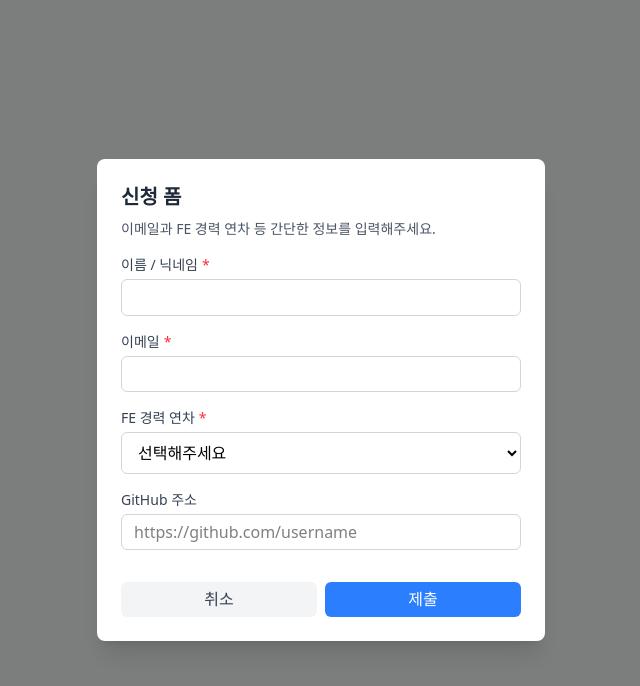
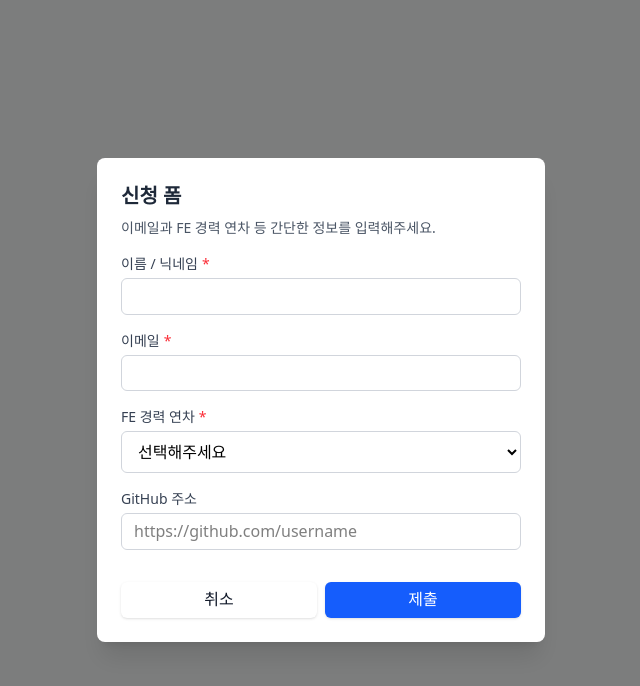
Before and after one commit to seriparkdev/toss-code-challenge, a React (Vite) app: page / in a window 1280 px wide. Both pictures are taken after a click on the button "📝 신청 폼 작성하기". Shown: the top 686 px of the page, without its empty margins (319-959 px from the left). Built offline with nearby package versions, Linux system fonts and the light colour scheme.

Commit message:
refactor: Button 컴포넌트 디자인시스템 개선

```diff
--- a/package.json
+++ b/package.json
@@ -9,6 +9,8 @@
   },
   "dependencies": {
     "@tailwindcss/vite": "^4.1.13",
+    "class-variance-authority": "^0.7.1",
+    "cva": "^0.0.0",
     "modern-normalize": "^3.0.1",
     "react": "^19.1.1",
     "react-dom": "^19.1.1",
--- a/src/components/common/Button.tsx
+++ b/src/components/common/Button.tsx
@@ -1,27 +1,72 @@
 import { type ButtonHTMLAttributes, type ReactNode } from "react";
+import { cva, type VariantProps } from "class-variance-authority";
 
-interface ButtonProps extends ButtonHTMLAttributes<HTMLButtonElement> {
-  variant?: "primary" | "secondary";
+interface ButtonProps
+  extends ButtonHTMLAttributes<HTMLButtonElement>,
+    VariantProps<typeof ButtonVariant> {
   children: ReactNode;
 }
 
+const ButtonVariant = cva(
+  [
+    "inline-flex items-center justify-center",
+    "font-medium text-sm leading-4",
+    "border border-transparent rounded-md",
+    "transition-all duration-200 ease-in-out",
+    "focus:outline-none focus:ring-2 focus:ring-offset-2",
+    "disabled:opacity-50 disabled:cursor-not-allowed disabled:pointer-events-none",
+  ],
+  {
+    variants: {
+      variant: {
+        primary: [
+          "bg-blue-600 text-white shadow-sm",
+          "hover:bg-blue-700 hover:shadow-md",
+          "focus:ring-blue-500",
+          "active:bg-blue-800",
+        ],
+        secondary: [
+          "bg-white text-gray-900 shadow-sm border-gray-300",
+          "hover:bg-gray-50 hover:shadow-md",
+          "focus:ring-blue-500",
+          "active:bg-gray-100",
+        ],
+        outline: [
+          "bg-transparent text-blue-600 border-blue-600",
+          "hover:bg-blue-50 hover:text-blue-700",
+          "focus:ring-blue-500",
+          "active:bg-blue-100",
+        ],
+      },
+      size: {
+        sm: "h-8 px-3 text-sm",
+        md: "h-9 px-4 text-sm",
+        lg: "h-10 px-6 text-base",
+      },
+      fullWidth: {
+        true: "w-full",
+        false: "w-auto",
+      },
+    },
+    defaultVariants: {
+      variant: "primary",
+      size: "md",
+      fullWidth: false,
+    },
+  }
+);
+
 export const Button = ({
-  variant = "primary",
+  variant,
+  size,
+  fullWidth,
   className,
   children,
   ...props
 }: ButtonProps) => {
-  const baseClasses =
-    "px-4 py-2 rounded-md transition-colors focus:outline-none focus:ring-2 focus:ring-blue-500 focus:ring-offset-2";
-
-  const variantClasses = {
-    primary: "text-white bg-blue-500 hover:bg-blue-600",
-    secondary: "text-gray-700 bg-gray-100 hover:bg-gray-200",
-  };
-
   return (
     <button
-      className={`${baseClasses} ${variantClasses[variant]} ${className || ""}`}
+      className={ButtonVariant({ variant, size, fullWidth, className })}
       {...props}
     >
       {children}
```
